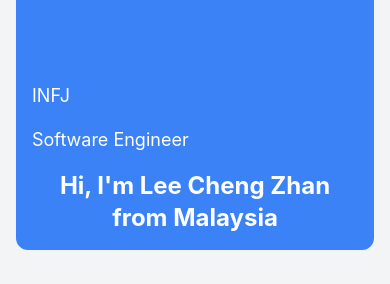
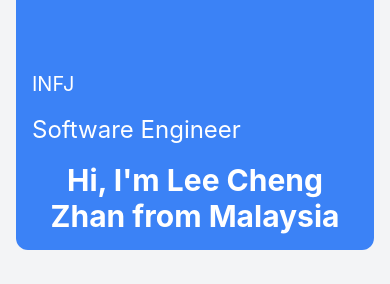
Before and after one commit to LeeChengZhan2/portfolio_react, a React (Create React App) app: page / in a window 390 px wide. Shown: the part 210-494 px from the top of the page. Built offline with nearby package versions, Linux system fonts and the light colour scheme.

Commit message:
update responsive

```diff
--- a/src/components/Home/Home.css
+++ b/src/components/Home/Home.css
@@ -15,15 +15,15 @@
 
 .personalities{
     @apply text-left mb-4;
-    @apply text-lg lg:text-xl 2xl:text-3xl
+    @apply text-xl lg:text-2xl 2xl:text-3xl
 }
 
 .occupation{
     @apply text-left mb-4;
-    @apply text-lg lg:text-xl 2xl:text-4xl
+    @apply text-2xl lg:text-3xl 2xl:text-4xl
 }
 
 .introduction{
     @apply font-bold;
-    @apply text-2xl lg:text-3xl 2xl:text-5xl
+    @apply text-3xl lg:text-4xl 2xl:text-5xl
 }
```
